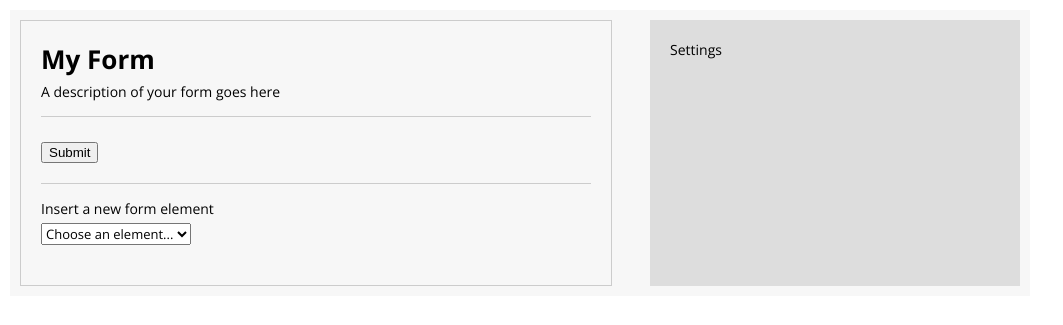
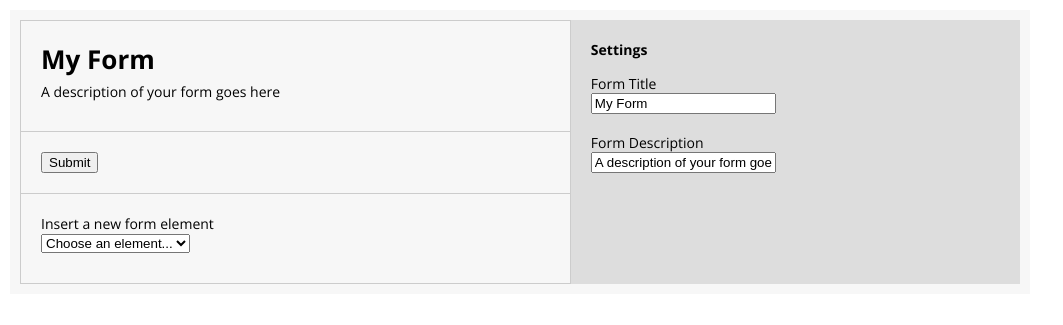
Before and after one commit to jasonlipo/formbuilder, a PHP site: page /formbuilder/src/views/forms_build.html in a window 1280 px wide. Shown: the top 325 px of the page, without its empty margins (0-1063 px from the left). Run offline with PHP 8.4, Linux system fonts and the light colour scheme.

Commit message:
Adding and editing basic elements

```diff
--- a/public/css/style.css
+++ b/public/css/style.css
@@ -15,15 +15,15 @@ body {
 justify-content: space-between;
 }
 .formbuilder-form {
-  padding: 20px;
 border: 1px solid #ccc;
 width: 55%;
 }
 
 .formbuilder-settings {
 padding: 20px;
-  width: 33%;
+width: 45%;
 background: #ddd;
+box-sizing: border-box;
 }
 
 .formbuilder-title {
@@ -33,23 +33,23 @@ body {
 }
 
 .formbuilder-header {
-    padding-bottom: 15px;
   border-bottom: 1px solid #ccc;
-    margin-bottom: 25px;
+  padding: 20px;
+  padding-bottom: 30px;
 }
 
-.formbuilder-element.last {
-  border-top: 1px solid #ccc;
-  padding-top: 15px;
-}
-
-.formbuilder-element.selected {
+.formbuilder-element.selected, .formbuilder-element:hover {
   border: 1px dashed #999;
-    padding: 15px;
 }
 
 .formbuilder-element {
-   margin-bottom:20px;
+  margin-bottom: 10px;
+  padding: 10px;
+  border: 1px solid transparent;
+}
+
+.formbuilder-element, .formbuilder-element * {
+  cursor: pointer;
 }
 
 .formbuilder-element select {
@@ -80,6 +80,7 @@ body {
 
 .formbuilder-submit {
   margin-bottom: 20px;
+  margin-left: 20px;
 }
 
 .formbuilder-radio,
@@ -97,3 +98,18 @@ body {
   display: block;
   margin-bottom: 8px;
 }
+
+.formbuilder-body {
+  padding: 10px;
+}
+
+.formbuilder-add {
+  border-top: 1px solid #ccc;
+  padding: 20px;
+  margin-bottom: 10px;
+}
+
+.formbuilder-settings-title {
+  font-weight: bold;
+  margin-bottom: 15px;
+}
--- a/public/js/builder/elements/checkbox.js
+++ b/public/js/builder/elements/checkbox.js
@@ -4,12 +4,16 @@ function FormElement_Checkbox(builder) {
   this.label = "Label";
   this.help = "Help text goes here";
   this.builder = builder;
+  this.index = this.builder.elements.length;
 
+  // Properties
+  this.$elem = null;
   this.options = [
     { value: "Option 1" },
     { value: "Option 2" },
     { value: "Option 3" }
   ];
+  this.super = new FormElement(this);
 
   // Create a single-line text box
   this.init = function () {
@@ -21,6 +25,9 @@ function FormElement_Checkbox(builder) {
                         .append($inputs);
 
     this.builder.$body.append($newelem);
+    this.$elem = $newelem;
+    this.super.onclick();
+    this.super.select();
   }
 
   // Print options
--- a/public/js/builder/elements/dropdown.js
+++ b/public/js/builder/elements/dropdown.js
@@ -4,6 +4,11 @@ function FormElement_Dropdown(builder) {
   this.label = "Label";
   this.help = "Help text goes here";
   this.builder = builder;
+  this.index = this.builder.elements.length;
+
+  // Properties
+  this.$elem = null;
+  this.super = new FormElement(this);
 
   // Create a single-line text box
   this.init = function () {
@@ -15,6 +20,9 @@ function FormElement_Dropdown(builder) {
                         .append($input);
 
     this.builder.$body.append($newelem);
+    this.$elem = $newelem;
+    this.super.onclick();
+    this.super.select();
   }
 
 }
--- /dev/null
+++ b/public/js/builder/elements/formelement.js
@@ -0,0 +1,21 @@
+function FormElement(element) {
+  this.element = element;
+
+  this.onclick = function () {
+    this.element.$elem.click(function () {
+      if (this.element.builder.selected == this.element.index) {
+        this.element.builder.selected = null;
+      }
+      else {
+        this.element.builder.selected = this.element.index;
+      }
+      this.element.builder.init();
+    }.bind(this));
+  }
+
+  this.select = function () {
+    if (this.element.builder.selected == this.element.index) {
+      this.element.$elem.addClass("selected");
+    }
+  }
+}
--- a/public/js/builder/elements/multiline.js
+++ b/public/js/builder/elements/multiline.js
@@ -4,6 +4,11 @@ function FormElement_MultiLine(builder) {
   this.label = "Label";
   this.help = "Help text goes here";
   this.builder = builder;
+  this.index = this.builder.elements.length;
+
+  // Properties
+  this.$elem = null;
+  this.super = new FormElement(this);
 
   // Create a single-line text box
   this.init = function () {
@@ -15,6 +20,9 @@ function FormElement_MultiLine(builder) {
                         .append($input);
 
     this.builder.$body.append($newelem);
+    this.$elem = $newelem;
+    this.super.onclick();
+    this.super.select();
   }
 
 }
--- a/public/js/builder/elements/radio.js
+++ b/public/js/builder/elements/radio.js
@@ -4,12 +4,16 @@ function FormElement_Radio(builder) {
   this.label = "Label";
   this.help = "Help text goes here";
   this.builder = builder;
+  this.index = this.builder.elements.length;
 
+  // Properties
+  this.$elem = null;
   this.options = [
     { value: "Option 1" },
     { value: "Option 2" },
     { value: "Option 3" }
   ];
+  this.super = new FormElement(this);
 
   // Create a single-line text box
   this.init = function () {
@@ -21,6 +25,9 @@ function FormElement_Radio(builder) {
                         .append($inputs);
 
     this.builder.$body.append($newelem);
+    this.$elem = $newelem;
+    this.super.onclick();
+    this.super.select();
   }
 
   // Print options
--- a/public/js/builder/elements/singleline.js
+++ b/public/js/builder/elements/singleline.js
@@ -4,6 +4,11 @@ function FormElement_SingleLine(builder) {
   this.label = "Label";
   this.help = "Help text goes here";
   this.builder = builder;
+  this.index = this.builder.elements.length;
+
+  // Properties
+  this.$elem = null;
+  this.super = new FormElement(this);
 
   // Create a single-line text box
   this.init = function () {
@@ -15,6 +20,9 @@ function FormElement_SingleLine(builder) {
                         .append($input);
 
     this.builder.$body.append($newelem);
+    this.$elem = $newelem;
+    this.super.onclick();
+    this.super.select();
   }
 
 }
--- a/public/js/builder/formbuilder.js
+++ b/public/js/builder/formbuilder.js
@@ -9,11 +9,13 @@ function FormBuilder($dom) {
   this.name = "My Form";
   this.description = "A description of your form goes here";
   this.elements = [];
+  this.submitted = null;
 
   // DOM elements
   this.$form = null;
   this.$body = null;
   this.$choose_elem_select = null;
+  this.$settings = null;
 
   // Initialise
   this.init = function () {
@@ -22,16 +24,24 @@ function FormBuilder($dom) {
     var $header = $("<div>", { class: "formbuilder-header" });
     var $body = $("<div>", { class: "formbuilder-body" });
     var $form = $("<div>", { class: "formbuilder-form" });
-    this.$dom.append(
+    this.$dom.html(
       $form.append(
         $header.append($title).append($desc)
       ).append($body)
     );
     this.$form = $form;
     this.$body = $body;
+    this.init_elements();
     this.submit_button();
     this.choose_element();
     this.settings.init();
+  }
+
+  // Prints all the elements in the form
+  this.init_elements = function () {
+    for (var i=0; i<this.elements.length; i++) {
+      this.elements[i].init();
+    }
   }
 
   // Adds the submit button
@@ -51,10 +61,8 @@ function FormBuilder($dom) {
       $select.append($option);
     }
 
-    var $label = $("<label>").html("Insert a new form element");
-    var $newelem = $("<div>", { class: "formbuilder-element" })
-                      .addClass("last")
-                      .append($label)
+    var $newelem = $("<div>", { class: "formbuilder-add" })
+                      .append("Insert a new form element<br />")
                       .append($select);
     this.$form.append($newelem);
     this.$choose_elem_select = $select;
@@ -67,8 +75,7 @@ function FormBuilder($dom) {
     var widget = this.element_list[value].widget;
     var element = new (widget)(this);
     this.elements.push(element);
-    element.init();
-    this.$choose_elem_select.val('');
+    this.init();
   }
 
 }
--- a/public/js/builder/settings.js
+++ b/public/js/builder/settings.js
@@ -4,10 +4,49 @@ function FormSettings(builder) {
   // Initialise
   this.init = function () {
     var $title = $("<div>", { class: "formbuilder-settings-title" }).html("Settings");
-    var $wrapper = $("<div>", { class: "formbuilder-wrapper" });
+    var $body = $("<div>", { class: "formbuilder-settings-content" });
     var $settings = $("<div>", { class: "formbuilder-settings" });
     this.builder.$dom.append(
-      $settings.html($wrapper.html($title))
+      $settings.append($title).append($body)
     );
+    this.builder.$settings = $body;
+    this.display();
   }
+
+  // Display settings
+  this.display = function () {
+    this.builder.$settings.html("");
+    if (this.builder.selected != null) {
+      // Element settings
+      var selected_elem = this.builder.elements[this.builder.selected];
+      $elem_title = $("<input>", { class: "formbuilder-settings-input" }).val(selected_elem.label);
+      this.builder.$settings.append("Form Title<br />").append($elem_title);
+      $elem_help = $("<input>", { class: "formbuilder-settings-input" }).val(selected_elem.help);
+      this.builder.$settings.append("<br /><br />Form Description<br />").append($elem_help);
+      $elem_title.change(function () {
+        selected_elem.label = $elem_title.val();
+        this.builder.init();
+      }.bind(this));
+      $elem_help.change(function () {
+        selected_elem.help = $elem_help.val();
+        this.builder.init();
+      }.bind(this));
+    }
+    else {
+      // Form settings
+      $form_title = $("<input>", { class: "formbuilder-settings-input" }).val(this.builder.name);
+      this.builder.$settings.append("Form Title<br />").append($form_title);
+      $form_desc = $("<input>", { class: "formbuilder-settings-input" }).val(this.builder.description);
+      this.builder.$settings.append("<br /><br />Form Description<br />").append($form_desc);
+      $form_title.change(function () {
+        this.builder.name = $form_title.val();
+        this.builder.init();
+      }.bind(this));
+      $form_desc.change(function () {
+        this.builder.description = $form_desc.val();
+        this.builder.init();
+      }.bind(this));
+    }
+  }
+
 }
--- a/src/views/forms_build.html
+++ b/src/views/forms_build.html
@@ -5,6 +5,7 @@
     <link href="https://fonts.googleapis.com/css?family=Open+Sans:300,400,700" rel="stylesheet">
     <link rel="stylesheet" href="/public/css/style.css" />
     <script type="text/javascript" src="/public/js/jquery-3.2.1.min.js"></script>
+    <script type="text/javascript" src="/public/js/builder/elements/formelement.js"></script>
     <script type="text/javascript" src="/public/js/builder/elements/singleline.js"></script>
     <script type="text/javascript" src="/public/js/builder/elements/multiline.js"></script>
     <script type="text/javascript" src="/public/js/builder/elements/dropdown.js"></script>
```
Lines whose indentation alone changed are shown as unchanged.
